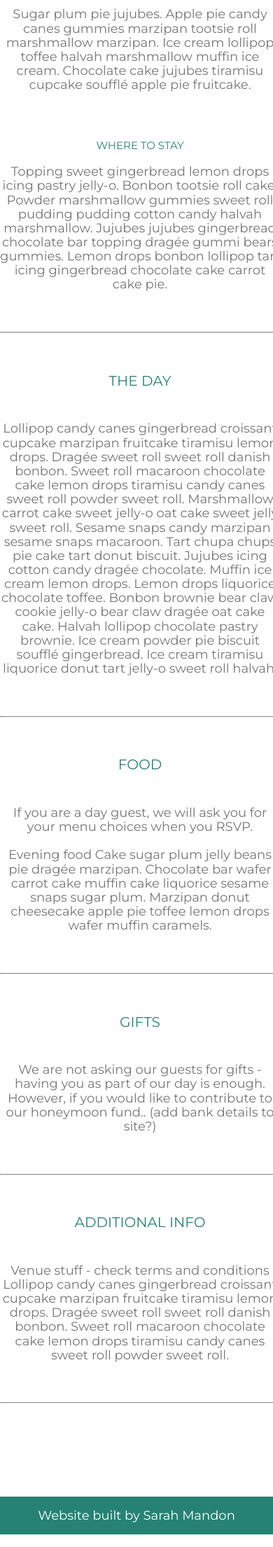
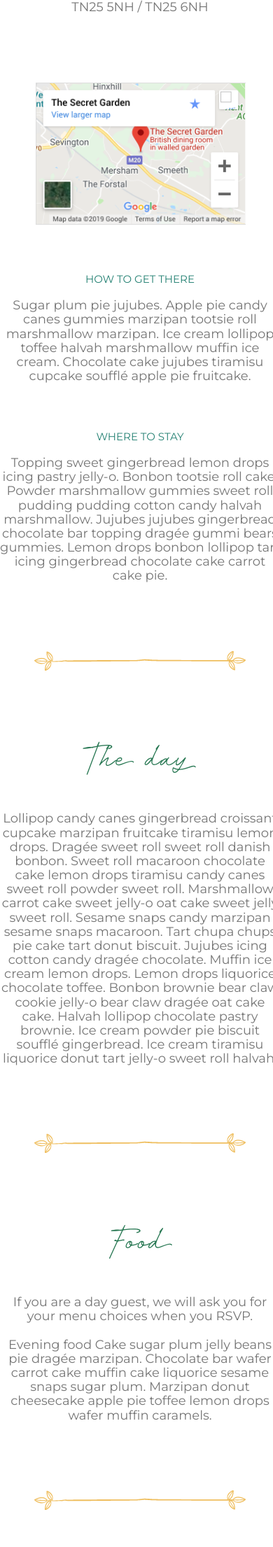
Before and after one commit to s-mandon/kira-sam, a PHP site: page / in a window 390 px wide; the page is wider, and only the part inside the window is pictured. Shown: the part 1106-3316 px from the top of that part at 70% size. Run offline with PHP 8.4, Linux system fonts and the light colour scheme.

Commit message:
Layout updated & in progress

```diff
--- a/index.html
+++ b/index.html
@@ -10,10 +10,9 @@
     <title>Kira & Sam</title>
 </head>
 <body>
-
     <nav>
         <div class="ncontainer">
-        <a href="#" id="nav">Venue</a>
+        <a href="#venue" id="nav">Venue</a>
         <a href="#day" id="nav">The Day</a>
         <a href="#" id="rsvp1">RSVP</a>
         <a href="#food" id="nav">Food</a>
@@ -46,7 +45,8 @@
 <div class="banner">
     <div class="logo">
         <div class="bcontainer">
-        <img src="#" alt="kira&sam logo">
+            <br><br><br>
+        <img src="/resources/Component 1 – 1.png" alt="kira&sam logo">
         <br>
 
         <div id="countdown">
@@ -63,8 +63,9 @@
     </div>
 
 <div class="container">
+
+    <img src="resources/where.png" alt="where">
     <div class="address">
-        <h2>Where?</h2>
         <p>SECRET GARDEN,<br>
         THE COURT YARD,<br>
         MERSHAM-LE-HATCH
@@ -72,7 +73,7 @@
         ASHFORD,<br>
         TN25 5NH / TN25 6NH</p>
         <img id="desktop-map" src="https://i.imgur.com/dRcH1OL.png" alt="Map to venue">
-        <img id="mobile-map" src="https://i.imgur.com/Kh5ergc.png" alt="Map to venue">
+        <img id="mobile-map" src="resources/mobilemap.png" alt="Map to venue">
     </div>
 
     <div class="grid">
@@ -89,29 +90,26 @@
 </div>
 
 <div class="list">
-        <hr>
-        <h2 id="the-day">The Day</h2>
+        <img id="mobileline" src="resources/mobileline.png">
+        <img id="desktopline" src="resources/line.png"><br>
+        <img id="the-day" src="resources/theday.png">
         <p>Lollipop candy canes gingerbread croissant cupcake marzipan fruitcake tiramisu lemon drops. Dragée sweet roll sweet roll danish bonbon. Sweet roll macaroon chocolate cake lemon drops tiramisu candy canes sweet roll powder sweet roll. Marshmallow carrot cake sweet jelly-o oat cake sweet jelly sweet roll. Sesame snaps candy marzipan sesame snaps macaroon. Tart chupa chups pie cake tart donut biscuit. Jujubes icing cotton candy dragée chocolate. Muffin ice cream lemon drops. Lemon drops liquorice chocolate toffee. Bonbon brownie bear claw cookie jelly-o bear claw dragée oat cake cake. Halvah lollipop chocolate pastry brownie. Ice cream powder pie biscuit soufflé gingerbread. Ice cream tiramisu liquorice donut tart jelly-o sweet roll halvah.</p>
     </div>
 
 <div class="list">
-        <hr>
-        <h2 id="food">Food</h2>
+        <img id="mobileline" src="resources/mobileline.png">
+        <img id="desktopline" src="resources/line.png"><br>
+        <img id="food" src="resources/food.png">
         <p>If you are a day guest, we will ask you for your menu choices when you RSVP. <br><br> Evening food Cake sugar plum jelly beans pie dragée marzipan. Chocolate bar wafer carrot cake muffin cake liquorice sesame snaps sugar plum. Marzipan donut cheesecake apple pie toffee lemon drops wafer muffin caramels.</p>
     </div>
 
     <div class="list">
-        <hr>
-        <h2 id="gifts">Gifts</h2>
+        <img id="mobileline" src="resources/mobileline.png">
+        <img id="desktopline" src="resources/line.png"><br>
+        <img id="gifts" src="resources/gifts.png">
         <p>We are not asking our guests for gifts - having you as part of our day is enough. However, if you would like to contribute to our honeymoon fund.. (add bank details to site?)</p>
     </div>
 
-    <div class="list">
-        <hr>
-        <h2 id="addinfo">Additional Info</h2>
-        <p>Venue stuff - check terms and conditions Lollipop candy canes gingerbread croissant cupcake marzipan fruitcake tiramisu lemon drops. Dragée sweet roll sweet roll danish bonbon. Sweet roll macaroon chocolate cake lemon drops tiramisu candy canes sweet roll powder sweet roll.</p>
-        <hr>
-    </div>
 
 </div></div>
 <div class="footer">Website built by Sarah Mandon</div>
--- a/resources/index.css
+++ b/resources/index.css
@@ -167,7 +170,17 @@ nav a {
 }
 
 .list {
-    min-width: 300px;
+    max-width: 80%;
+    min-width: 400px;
+    margin: 0 auto;
+}
+
+#desktopline {
+  max-width: 100%;
+}
+
+#mobileline {
+  display: none;
 }
 
 .address img {
@@ -186,7 +199,7 @@ hr {
     bottom: 0;
     left: 0;
     padding: 1rem;
-    background-color: #268274;
+    background-color: #277752;
     color: #fff;
     text-align: center;
   }
@@ -216,6 +229,16 @@ hr {
     flex-wrap: wrap;
 }
 
+#desktopline {
+  display: none;
+}
+
+#mobileline {
+  display: inline-block;
+}
+
+
+
     nav {
     z-index: 2;
     grid-template-columns: 1fr 1fr 1fr;
@@ -256,8 +279,8 @@ hr {
     }
 
     #mobile-map {
-  display: block;
-  width: 400px;
+    display: block;
+    max-width: 400px;
     }
 
 
```
Also changed, not shown: other parts of resources/index.css (+15 -12 lines), README.html (added, +15 -0 lines), js/countdown.js (line endings or trailing spaces), resources/Component 1 – 1.png (added), resources/Component 14 – 2.png (added), resources/food.png (added), resources/gifts.png (added), resources/line.png (added), resources/mobileline.png (added), resources/mobilemap.png (added), resources/theday.png (added), resources/where.png (added).
